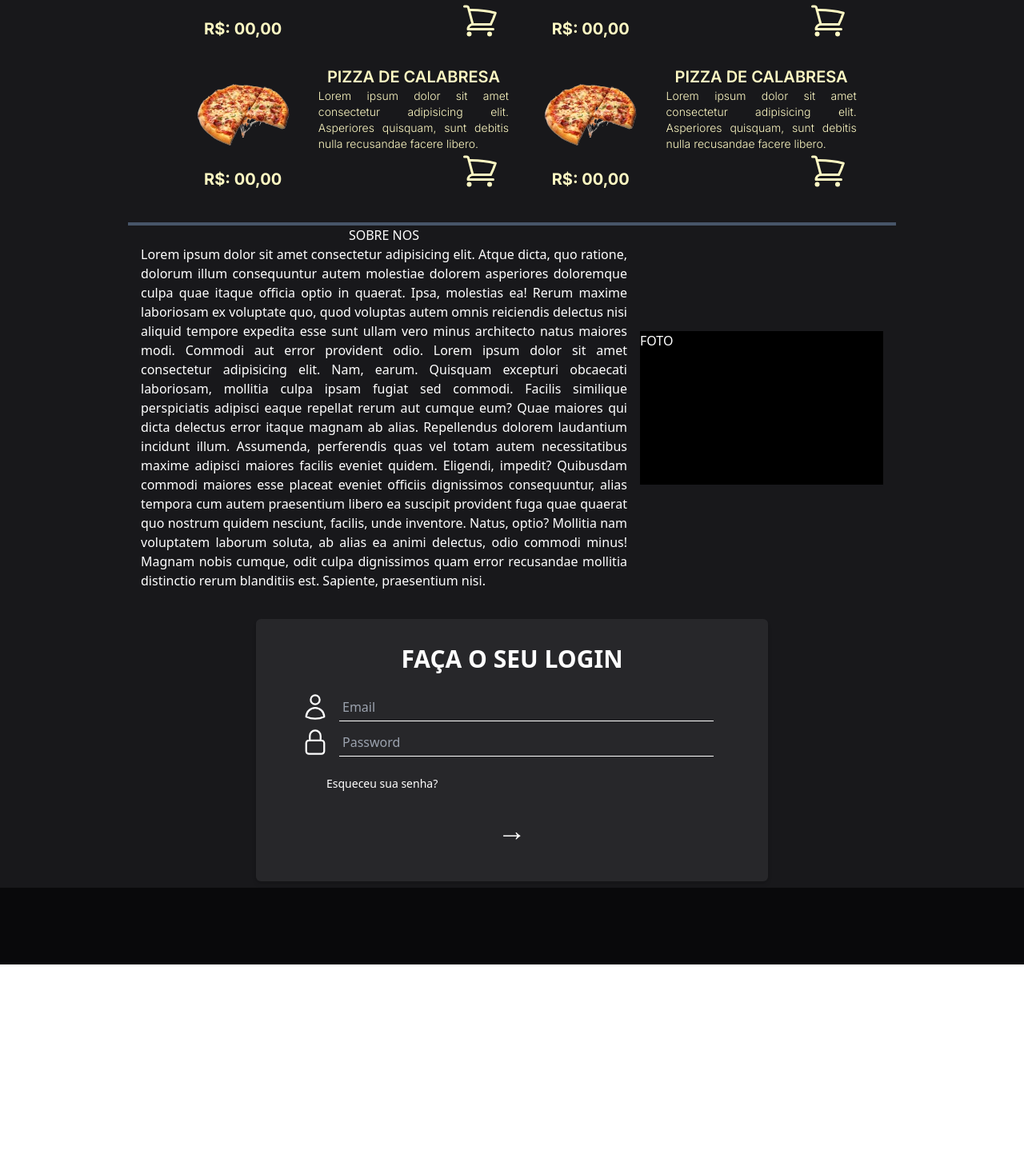
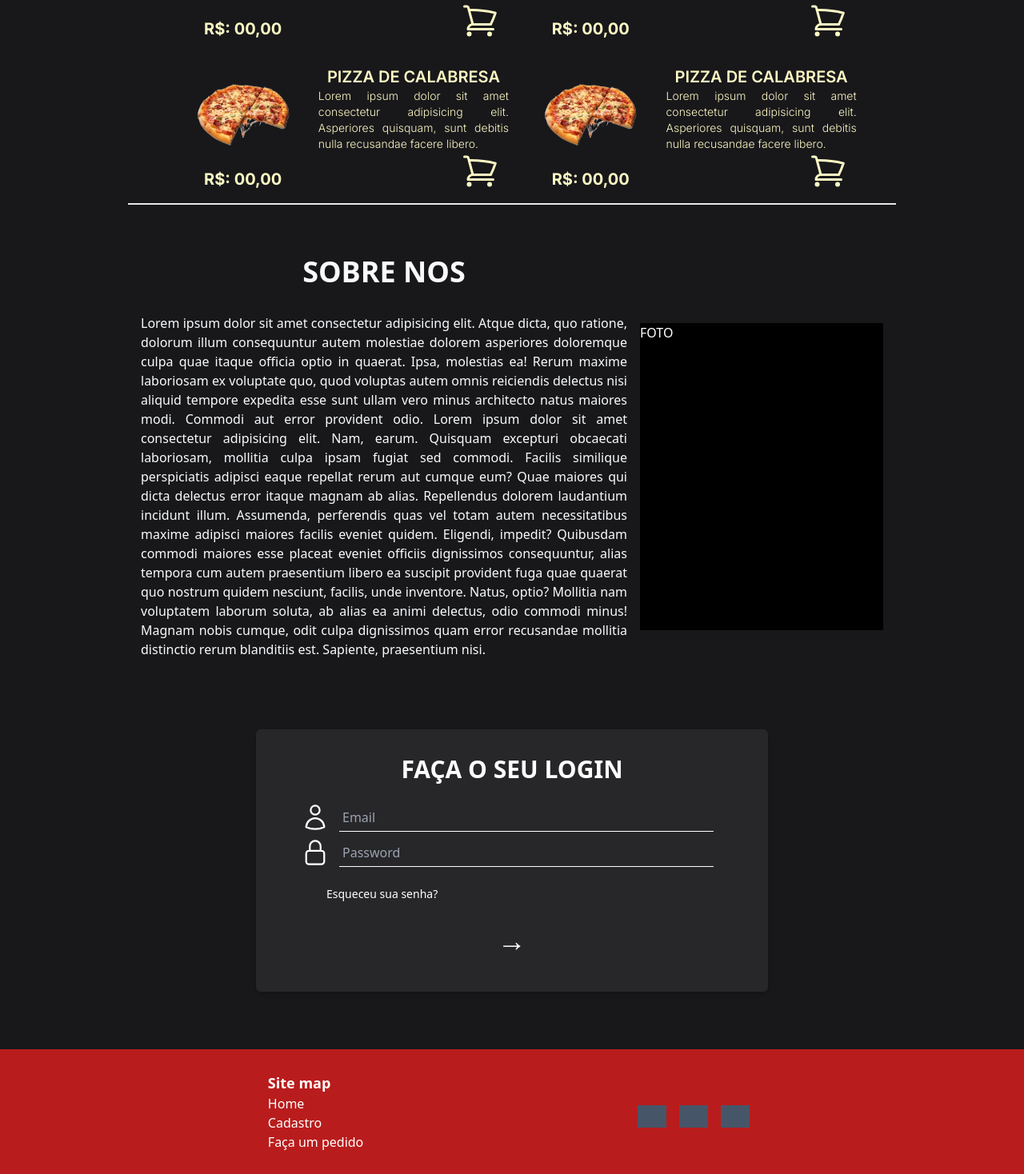
Before and after one commit to jeffsdac/pizzariaJeff, a React (Vite) app: page /pedidos in a window 1280 px wide. Shown: the part 786-2254 px from the top of the page at 80% size. Before the commit the page ends 1992 px from the top, so only its background shows below. Built offline with nearby package versions, Linux system fonts and the light colour scheme; some icons are missing.

Commit message:
Styles: update nos Styles para ficarem mais parecidos com o Figma

```diff
--- a/src/Components/FullPages/FazerPedidos.jsx
+++ b/src/Components/FullPages/FazerPedidos.jsx
@@ -17,14 +17,14 @@ function FazerPedidos () {
                 <PizzaCard></PizzaCard>
                 <PizzaCard></PizzaCard>
             </div>
-            <div className="border-2 border-slate-600 w-3/4 mt-6"></div>
+            <div className="w-3/4 border"></div>
             <div className="flex
             sm: flex-wrap px-4 text-justify
             lg:w-3/4 lg:flex-nowrap items-center justify-center">
                 <SobreNos></SobreNos>
-                <div className="sm:w-2/3 lg:w-1/3 lg:ml-4 h-48 bg-black">FOTO</div>
+                <div className="sm:w-2/3 lg:w-1/3 lg:ml-4 h-96 bg-black lg:mt-28">FOTO</div>
             </div>
-            <div className="w-full flex justify-center mt-7">
+            <div className="w-full flex justify-center mt-20 mb-16">
                 <FormGeral></FormGeral>
             </div>
         </div>
--- a/src/Components/Parts/ChecarPedidos/PizzaCard.jsx
+++ b/src/Components/Parts/ChecarPedidos/PizzaCard.jsx
@@ -18,7 +18,7 @@ function PizzaCard(){
                 <p className="text-justify main-font text-yellow-100 text-sm font-light">Lorem ipsum dolor sit amet consectetur adipisicing elit. Asperiores quisquam, sunt debitis nulla recusandae facere libero.</p>
                 <div className="w-full flex justify-end">
                 <div className="w-12 h-12 mr-3 hover:bg-zinc-600 transition delay-100 cursor-pointer">
-                <svg xmlns="http://www.w3.org/2000/svg" fill="none" viewBox="0 0 24 24" stroke-width="1.5" stroke="currentColor" class="w-12 h-12 text-yellow-100 my-stroke">
+                <svg xmlns="http://www.w3.org/2000/svg" fill="none" viewBox="0 0 24 24" stroke-width="1.5" stroke="currentColor" class="w-12 h-12 my-stroke">
                     <path stroke-linecap="round" stroke-linejoin="round" d="M2.25 3h1.386c.51 0 .955.343 1.087.835l.383 1.437M7.5 14.25a3 3 0 0 0-3 3h15.75m-12.75-3h11.218c1.121-2.3 2.1-4.684 2.924-7.138a60.114 60.114 0 0 0-16.536-1.84M7.5 14.25 5.106 5.272M6 20.25a.75.75 0 1 1-1.5 0 .75.75 0 0 1 1.5 0Zm12.75 0a.75.75 0 1 1-1.5 0 .75.75 0 0 1 1.5 0Z" />
                 </svg>
 
--- a/src/Components/Parts/ChecarPedidos/SobreNos.jsx
+++ b/src/Components/Parts/ChecarPedidos/SobreNos.jsx
@@ -3,8 +3,8 @@ import React from "react";
 function SobreNos(){
     return(
         <div className="sm:w-full lg:w-2/3">
-            <h1 className="text-center">SOBRE NOS</h1>
-            <p>Lorem ipsum dolor sit amet consectetur adipisicing elit. Atque dicta, quo ratione, dolorum illum consequuntur autem molestiae dolorem asperiores doloremque culpa quae itaque officia optio in quaerat. Ipsa, molestias ea!
+            <h1 className="text-center text-4xl font-bold main-fon mt-16 mb-8 text-slate-50">SOBRE NOS</h1>
+            <p className="font-sm text-slate-50 text-justify">Lorem ipsum dolor sit amet consectetur adipisicing elit. Atque dicta, quo ratione, dolorum illum consequuntur autem molestiae dolorem asperiores doloremque culpa quae itaque officia optio in quaerat. Ipsa, molestias ea!
             Rerum maxime laboriosam ex voluptate quo, quod voluptas autem omnis reiciendis delectus nisi aliquid tempore expedita esse sunt ullam vero minus architecto natus maiores modi. Commodi aut error provident odio. Lorem ipsum dolor sit amet consectetur adipisicing elit. Nam, earum. Quisquam excepturi obcaecati laboriosam, mollitia culpa ipsam fugiat sed commodi. Facilis similique perspiciatis adipisci eaque repellat rerum aut cumque eum?
             Quae maiores qui dicta delectus error itaque magnam ab alias. Repellendus dolorem laudantium incidunt illum. Assumenda, perferendis quas vel totam autem necessitatibus maxime adipisci maiores facilis eveniet quidem. Eligendi, impedit?
             Quibusdam commodi maiores esse placeat eveniet officiis dignissimos consequuntur, alias tempora cum autem praesentium libero ea suscipit provident fuga quae quaerat quo nostrum quidem nesciunt, facilis, unde inventore. Natus, optio?
--- a/src/Components/Parts/Footer.jsx
+++ b/src/Components/Parts/Footer.jsx
@@ -2,7 +2,23 @@ import React from "react";
 
 function Footer () {
     return(
-        <div className="w-full bg-zinc-950 h-24"></div>
+        <div className="w-full bg-red-700 py-7 flex justify-evenly items-center">
+
+            <ul>
+                <li><h2 className="text-lg font-bold">Site map</h2></li>
+                <li className="txt-sm font-light">Home</li>
+                <li className="txt-sm font-light">Cadastro</li>
+                <li className="txt-sm font-light">Faça um pedido</li>
+                <li></li>
+            </ul>
+
+            <div className="h-7 flex flex-col flex-wrap mt-3">
+                <div className="bg-slate-600 h-9 w-9 mx-2"></div>
+                <div className="bg-slate-600 h-9 w-9 mx-2"></div>
+                <div className="bg-slate-600 h-9 w-9 mx-2"></div>
+            </div>
+
+        </div>
     )
 }
 
```
